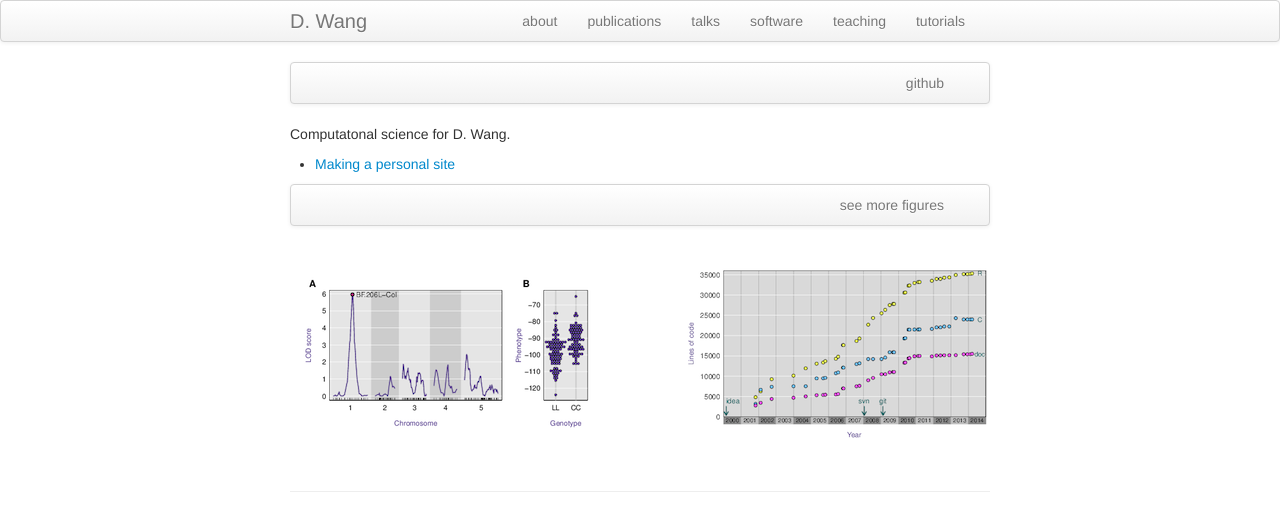
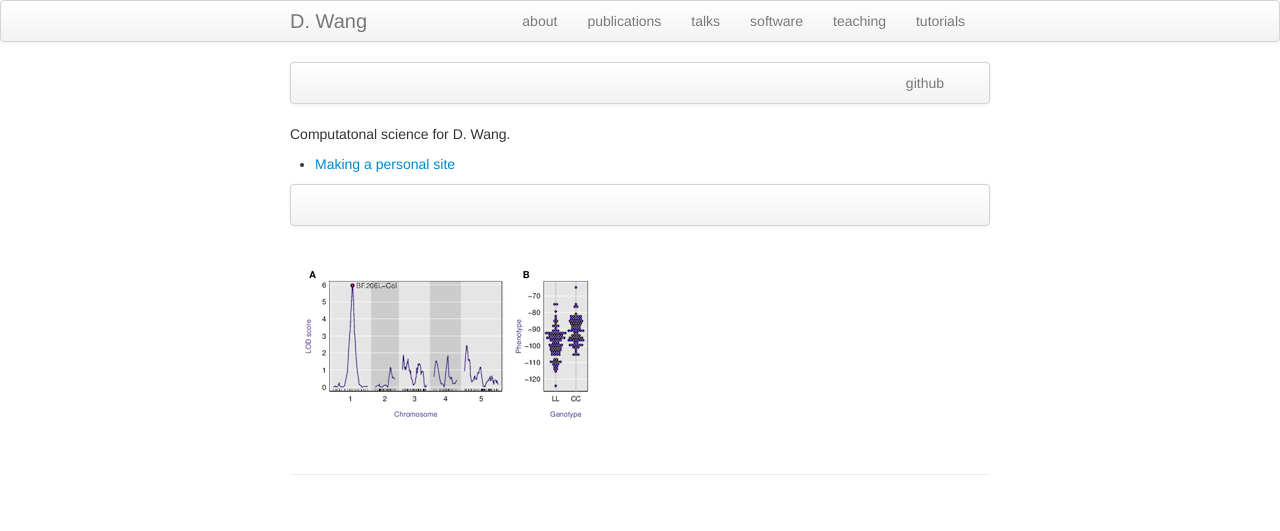
Before and after one commit to dwang5/dwang5.github.io, a Jekyll site: the page built from index.md, in a window 1280 px wide. Shown: the top 531 px of the page. Built offline with Jekyll 4.4.1, drawn with Linux system fonts in a browser that asks for light colours.

Commit message:
Opening.

```diff
--- a/index.md
+++ b/index.md
@@ -16,24 +16,25 @@
 Computatonal science for D. Wang.
 - [Making a personal site](pages/user_site.html)
 
-<div class="navbar">
-  <div class="navbar-inner">
-      <ul class="nav">
-          <li><a href="morefigs.html">see more figures</a></li>
-      </ul>
-  </div>
-</div>
 
 <table class="wide">
 <tr>
   <td class="left">
-    <a href="pages/publpics/rqtlexper_fig1.html">
-        <img src="assets/publpics/rqtlexper_fig1.png" alt="Broman (2014) Fig 1" title="Broman (2014) Fig 1"/>
+    <a href="pages/publpics/fittings.html">
+        <img src="assets/publpics/rqtlexper_fig1.png" alt="J. Liu (2017) Fig. 1" title="J. Liu (PRB 2017) Fig. 1"/>
     </a>
   </td>
-  <td class="right">
-    <a href="pages/publpics/rqtlexper_fig2.html">
-        <img src="assets/publpics/rqtlexper_fig2.png" alt="Broman (2014) Fig 2" title="Broman (2014) Fig 2"/>
-    </a>
-  </td>
+  <!-- <td class="right"> -->
+    <!-- <a href="pages/publpics/rqtlexper_fig2.html"> -->
+        <!-- <img src="assets/publpics/rqtlexper_fig2.png" alt="Broman (2014) Fig 2" title="Broman (2014) Fig 2"/> -->
+    <!-- </a> -->
+  <!-- </td> -->
 </tr>
+
+<div class="navbar">
+  <div class="navbar-inner">
+      <!-- <ul class="nav"> -->
+          <!-- <li><a href="morefigs.html">see more figures</a></li> -->
+      <!-- </ul> -->
+  </div>
+</div>
```
